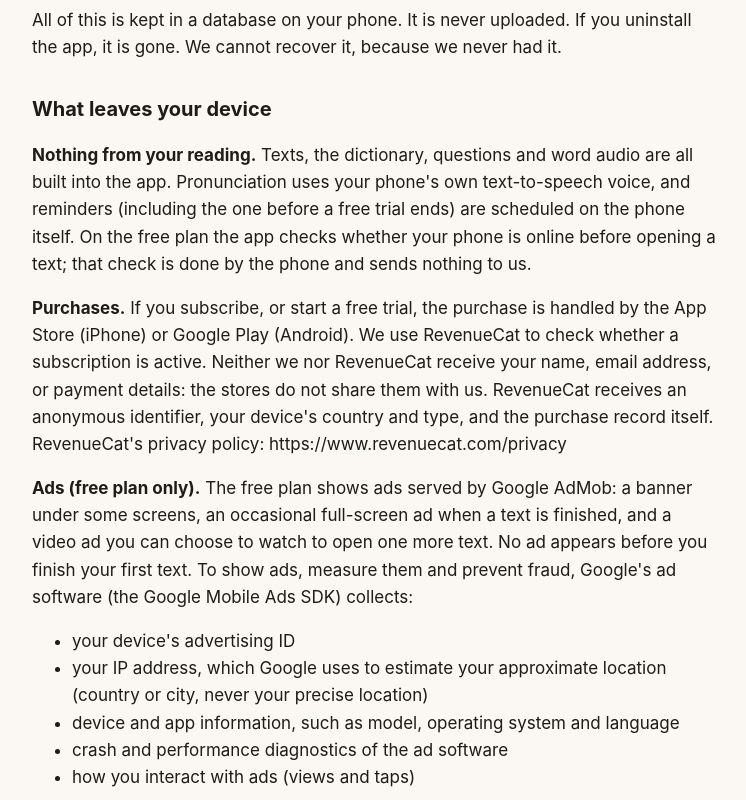
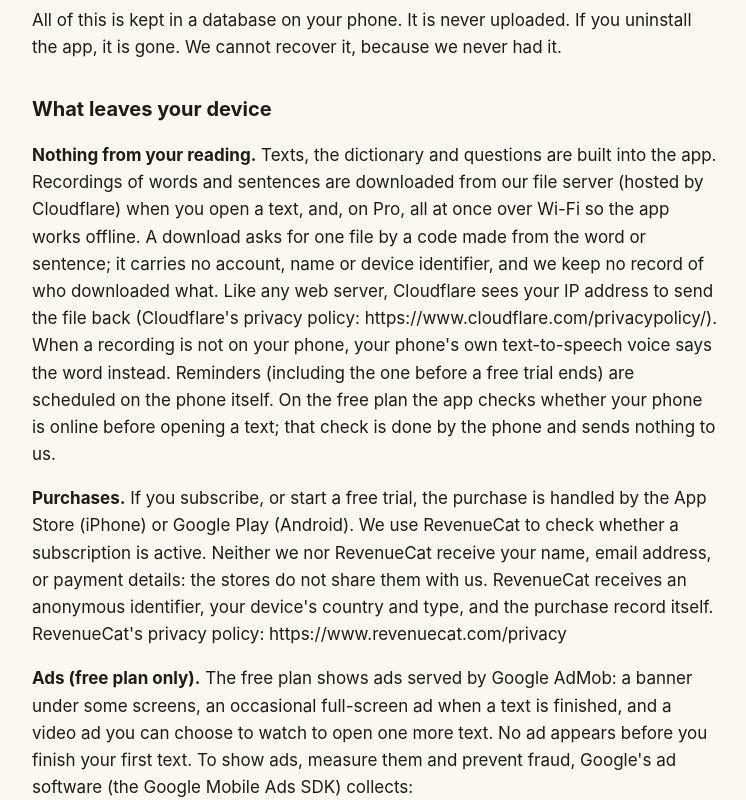
Before and after one commit to Ahmetyasin/vocabintext-site, a plain HTML site: page privacy/index.html in a window 1280 px wide. Shown: the part 718-1518 px from the top of the page, without its empty margins (264-1010 px from the left). Drawn offline with Linux system fonts and the light colour scheme.

Commit message:
Privacy: word and sentence recordings downloaded from Cloudflare (2 Nov 2026)
Co-Authored-By: Claude Opus 5.5 <noreply@anthropic.com>

```diff
--- a/privacy/index.html
+++ b/privacy/index.html
@@ -13,7 +13,7 @@ nav{margin-top:48px;padding-top:16px;border-top:1px solid var(--line);display:fl
 </style></head>
 <body><main><header><img src="../icon.png" alt=""><a href="../">VocabInText</a></header>
 <h1>Privacy Policy</h1>
-<p><strong>Last updated: 31 October 2026</strong></p>
+<p><strong>Last updated: 2 November 2026</strong></p>
 <h2>The short version</h2>
 <p>VocabInText does not collect your personal information. Everything you read
 and every word you save stays on your own phone. The free plan shows ads from
@@ -34,9 +34,16 @@ what you read, tapped or answered ever leaves your phone.</p>
 <p>All of this is kept in a database on your phone. It is never uploaded. If you
 uninstall the app, it is gone. We cannot recover it, because we never had it.</p>
 <h2>What leaves your device</h2>
-<p><strong>Nothing from your reading.</strong> Texts, the dictionary, questions and word audio
-are all built into the app. Pronunciation uses your phone's own text-to-speech
-voice, and reminders (including the one before a free trial ends) are
+<p><strong>Nothing from your reading.</strong> Texts, the dictionary and questions are built
+into the app. Recordings of words and sentences are downloaded from our file
+server (hosted by Cloudflare) when you open a text, and, on Pro, all at once
+over Wi-Fi so the app works offline. A download asks for one file by a code
+made from the word or sentence; it carries no account, name or device
+identifier, and we keep no record of who downloaded what. Like any web
+server, Cloudflare sees your IP address to send the file back (Cloudflare's
+privacy policy: https://www.cloudflare.com/privacypolicy/). When a recording
+is not on your phone, your phone's own text-to-speech voice says the word
+instead. Reminders (including the one before a free trial ends) are
 scheduled on the phone itself. On the free plan the app checks whether your
 phone is online before opening a text; that check is done by the phone and
 sends nothing to us.</p>
```
